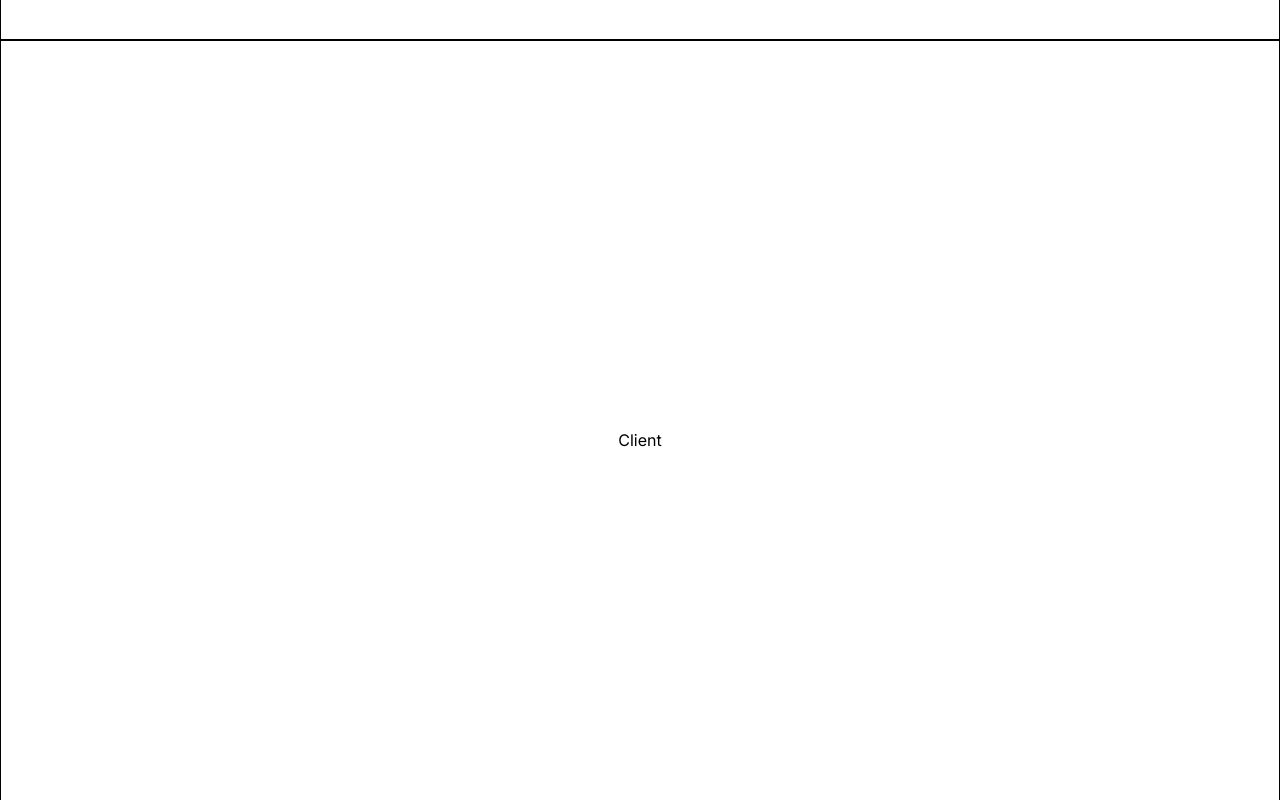
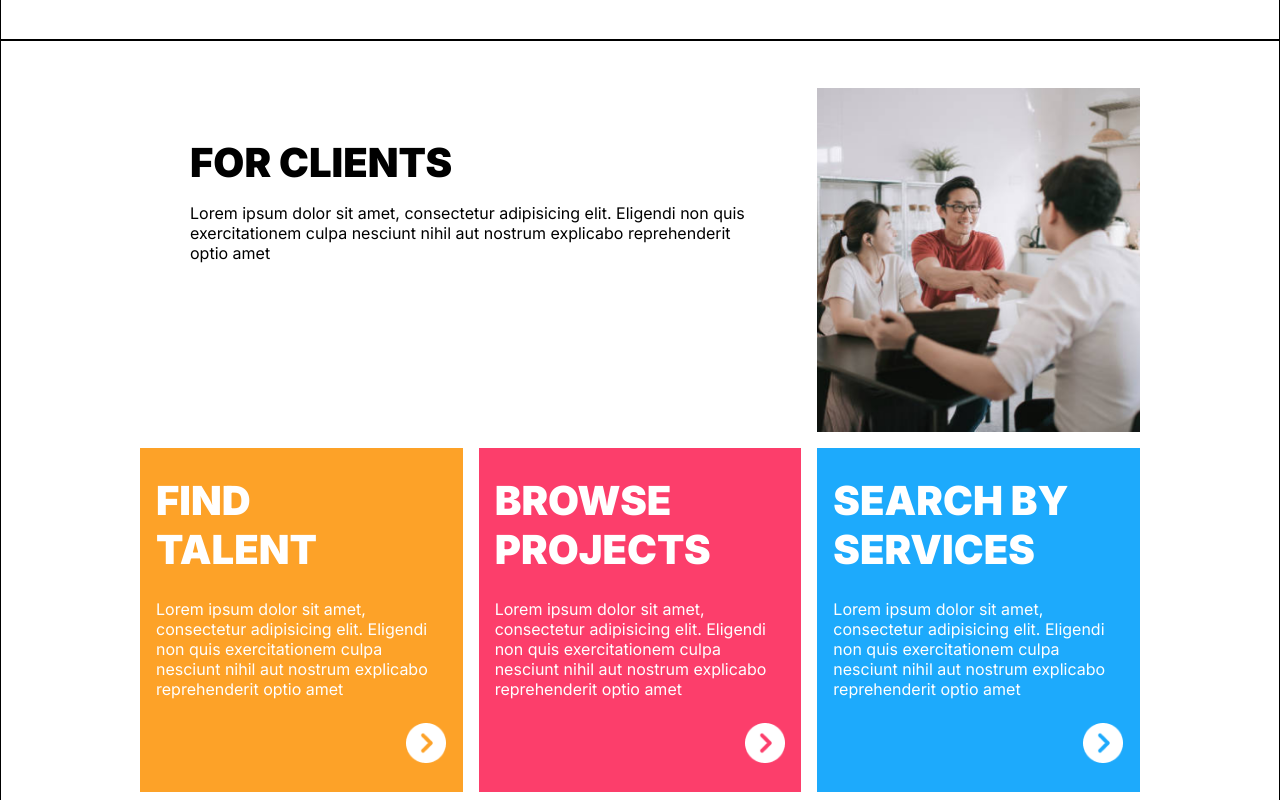
Before and after one commit to wadze213/crework-source, a React (Create React App) app in the folder crework/: page / in a window 1280 px wide. Shown: the part 2360-3160 px from the top of the page. Built offline with nearby package versions, Linux system fonts and the light colour scheme.

Commit message:
Added Client section - Danil

```diff
--- a/crework/src/components/Client.js
+++ b/crework/src/components/Client.js
@@ -1,10 +1,36 @@
 import React from 'react'
 import './component-styles/styles.css'
+import './component-styles/colors.css'
+import clientImage from '../images/for-client.png'
+import nextIcon from '../icons/next.png'
 
 const Client = () => {
   return (
     <section>
-        Client
+        <div className='grid-container'>
+          <div className='grid-title'>
+            <h2>FOR CLIENTS</h2>
+            <p>Lorem ipsum dolor sit amet, consectetur adipisicing elit. Eligendi non quis exercitationem culpa nesciunt nihil aut nostrum explicabo reprehenderit optio amet</p>
+          </div>
+          <div className='grid-image'>
+            <img src={clientImage} alt=""></img>
+          </div>
+          <div className='service-one orange-bg white-text'>
+            <h2>FIND<br></br>TALENT</h2>
+            <p>Lorem ipsum dolor sit amet, consectetur adipisicing elit. Eligendi non quis exercitationem culpa nesciunt nihil aut nostrum explicabo reprehenderit optio amet</p>
+            <img src={nextIcon} alt="" className='icon'></img>
+          </div>
+          <div className='service-two pink-bg white-text'>
+              <h2>BROWSE <br></br>PROJECTS</h2>
+              <p>Lorem ipsum dolor sit amet, consectetur adipisicing elit. Eligendi non quis exercitationem culpa nesciunt nihil aut nostrum explicabo reprehenderit optio amet</p>
+              <img src={nextIcon} alt="" className='icon'></img>
+          </div>
+          <div className='service-three blue-bg white-text'>
+              <h2>SEARCH BY <br></br> SERVICES</h2>
+              <p>Lorem ipsum dolor sit amet, consectetur adipisicing elit. Eligendi non quis exercitationem culpa nesciunt nihil aut nostrum explicabo reprehenderit optio amet</p>
+              <img src={nextIcon} alt="" className='icon'></img>
+          </div>
+        </div>
     </section>
   )
 }
--- a/crework/src/components/component-styles/colors.css
+++ b/crework/src/components/component-styles/colors.css
@@ -18,3 +18,7 @@
 .blue-bg{
     background-color: #1DAAFC;
 }
+
+.white-text{
+    color: white;
+}
--- a/crework/src/components/component-styles/styles.css
+++ b/crework/src/components/component-styles/styles.css
@@ -91,3 +91,68 @@ p{
         margin: 0px 20px;
     }
 }
+/* FOR CLIENTS SECTION */
+.grid-container{
+    display: grid;
+    grid-template-areas:
+    "title title image"
+    "service-one service-two service-three";
+    grid-template-rows: 1fr 1fr;
+    grid-template-columns: 1fr 1fr 1fr;
+    grid-gap: 1rem;
+    max-width: 1000px;
+}
+.grid-title{
+    grid-area: title;
+    padding: 50px;
+    display: flex;
+    flex-direction: column;
+    gap:1rem;
+}
+.grid-image{
+    grid-area: image;
+}
+.grid-image > img{
+    object-fit: cover;
+    height: 100%;
+    width: 100%;
+}
+.service-one,.service-two,.service-three{
+    padding: 1rem;
+    display: flex;
+    flex-direction: column;
+    justify-content: space-around;
+}
+.icon{
+    height: 40px;
+    width: 40px;
+    position: relative;
+    left: 250px;
+}
+.service-one{
+    grid-area: service-one;
+    transition: transform 250ms ease-in;
+}
+.service-one:hover{
+    background-color: #E38910;
+    cursor: pointer;
+    transform: scale(1.05);
+}
+.service-two{
+    grid-area: service-two;
+    transition: transform 250ms ease-in;
+}
+.service-two:hover{
+    background-color: #CD0E3B;
+    cursor: pointer;
+    transform: scale(1.05);
+}
+.service-three{
+    grid-area: service-three;
+    transition: transform 250ms ease-in;
+}
+.service-three:hover{
+    background-color: #1C93D8;
+    cursor: pointer;
+    transform: scale(1.05);
+}
```
